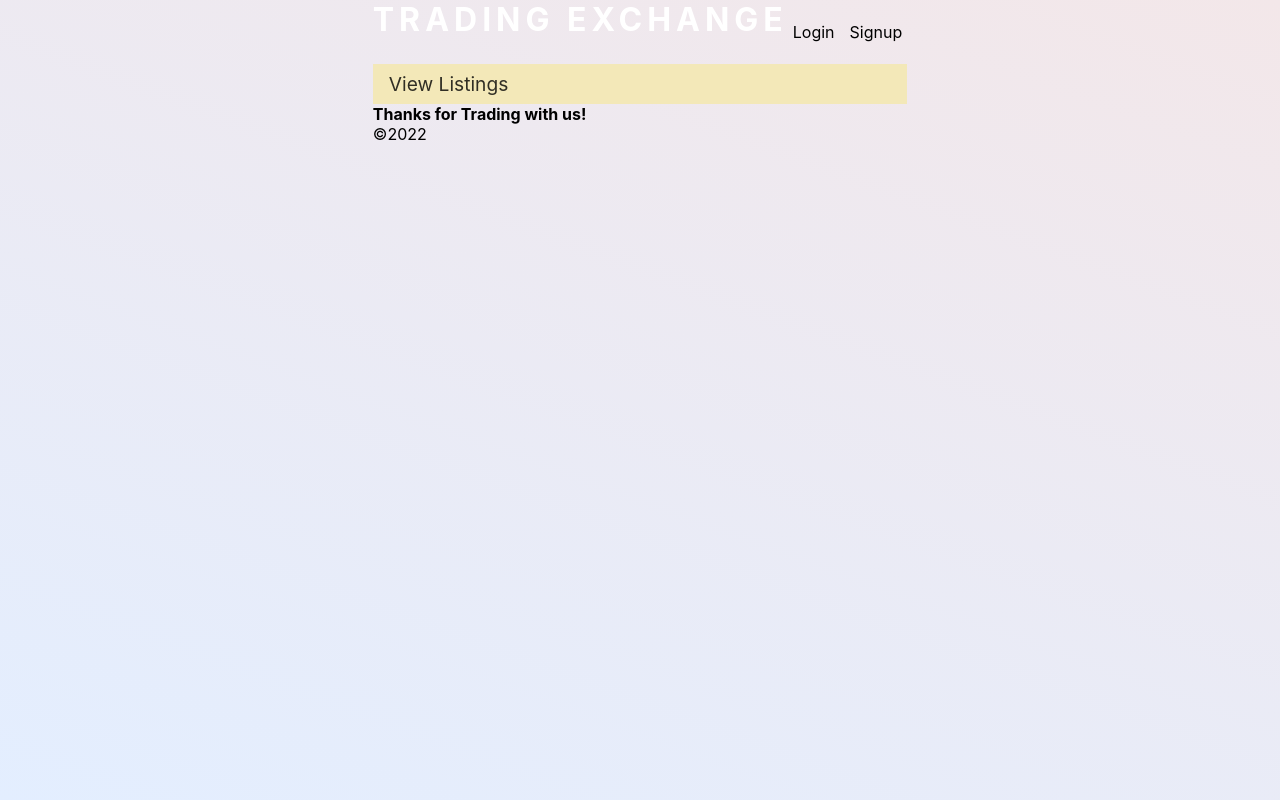
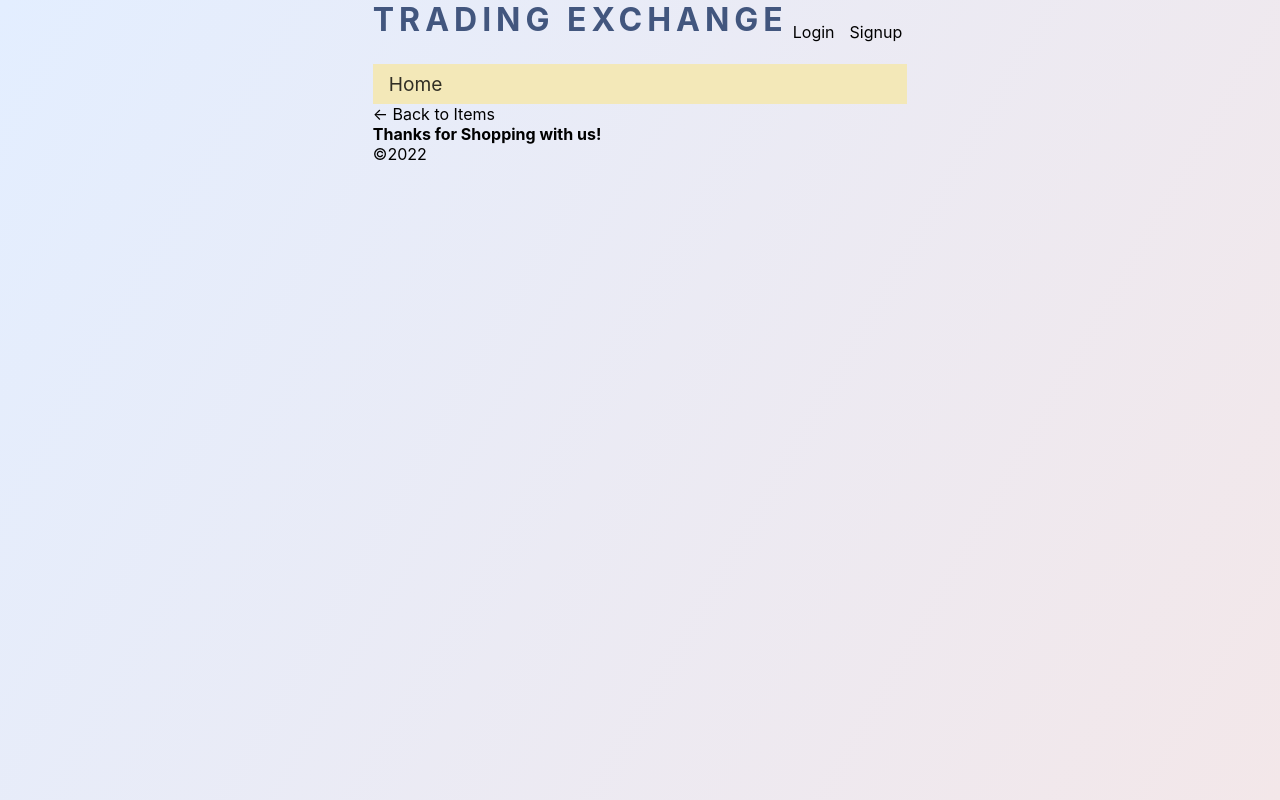
Before and after one commit to tienrdrz/MakeADeal, a React (Create React App) app in the folder client/: page /singleitem in a window 1280 px wide. Built offline with nearby package versions, Linux system fonts and the light colour scheme.

Commit message:
fixed error where items would not show up on the page

```diff
--- a/client/src/App.css
+++ b/client/src/App.css
@@ -11,7 +11,7 @@ body {
   justify-content: center;
   /* align-items: center; */
   /* 渐变背景 */
-  background: linear-gradient(200deg, #f3e7e9, #e3eeff);
+  background: linear-gradient(300deg, #f3e7e9, #e3eeff);
 }
 
 /****** Header ******/
@@ -20,6 +20,11 @@ body {
   justify-content: space-between;
   align-items: center;
   flex-wrap: wrap;
+}
+
+.header h1 {
+  color: #42567e;
+  text-align: center;
 }
 
 .login-signup-list {
--- a/client/src/App.js
+++ b/client/src/App.js
@@ -18,8 +18,9 @@ import Home from './pages/Home';
 import Login from './pages/Login';
 import Signup from './pages/Signup';
 import Dashboard from "./pages/Dashboard";
-import ItemList from "./components/ItemList";
+//import ItemList from "./components/ItemList";
 import ProductItem from "./components/ProductItem";
+import SingleItem from "./pages/SingleItem";
 //import Buy from './pages/Buy';
 
 const httpLink = createHttpLink({
@@ -54,8 +55,9 @@ function App() {
               <Route path="/signup" element={<Signup />} />
               <Route path="/login" element={<Login />} />
               <Route path="/dashboard" element={<Dashboard />} />
-              <Route path="/itemlist" element={<ItemList />} />
+              {/* <Route path="/itemlist" element={<ItemList />} /> */}
               <Route path="/products/:id" element={<ProductItem />} />
+              <Route path="/singleitem" element={<SingleItem />} />
             </Routes>
           </div>
 
--- a/client/src/components/Footer/index.js
+++ b/client/src/components/Footer/index.js
@@ -4,7 +4,7 @@ const Footer = () => {
   return (
     <footer className="">
       <div className="">
-        <h4>Thanks for Trading with us!</h4>
+        <h4>Thanks for Shopping with us!</h4>
         &copy;{new Date().getFullYear()}
       </div>
     </footer>
--- a/client/src/components/ItemList/index.js
+++ b/client/src/components/ItemList/index.js
@@ -18,6 +18,7 @@ function ItemList() {
             name={item.itemName}
             price={item.itemPrice}
             image={item.itemImage}
+            desc={item.itemDesc}
           />
         ))}
       </div>
--- a/client/src/components/Nav/index.js
+++ b/client/src/components/Nav/index.js
@@ -9,13 +9,12 @@ const Nav = () => {
     <nav class="navbar">
     {Auth.loggedIn()? (
         <>
-        <Link to="/itemlist">View Listings</Link>
+        <Link to="/">Home</Link>
         <Link to="/dashboard">My Listings</Link>
         </>
     ) : (
         <>
-        <Link to="/itemlist">View Listings</Link>
-
+        <Link to="/">Home</Link>
         </>
     )}
     </nav>
--- a/client/src/index.css
+++ b/client/src/index.css
@@ -61,6 +61,7 @@ a:hover {
 
 /* Nav */
 
+
 .navbar {
   font-size: 1.2rem;
 	background-color: var(--secondary);
--- a/client/src/pages/Dashboard.js
+++ b/client/src/pages/Dashboard.js
@@ -2,7 +2,7 @@ import React, { useState } from "react";
 import Auth from "../utils/auth";
 import { useMutation } from "@apollo/client";
 import { ADD_ITEM } from "../utils/mutations";
-import { Link } from "react-router-dom";
+//import { Link } from "react-router-dom";
 
 function Dashboard() {
   const [formState, setFormState] = useState({
@@ -84,7 +84,7 @@ function Dashboard() {
         </div>
       ) : (
         <div className="">
-          <p>Please login into your account dashboard</p>
+          <p>Please login into your account!</p>
         </div>
       )}
     </div>
--- a/client/src/pages/Home.js
+++ b/client/src/pages/Home.js
@@ -1,4 +1,4 @@
-import React, { useState } from "react";
+import React from "react";
 import ItemList from "../components/ItemList";
 //import Dashboard from "./Dashboard";
 //import Auth from "../utils/auth";
@@ -7,7 +7,6 @@ const Home = () => {
 
   return (
     <main className="">
-
       <ItemList />
     </main>
   );
--- /dev/null
+++ b/client/src/pages/SingleItem.js
@@ -0,0 +1,21 @@
+import React, { useState } from 'react';
+import { Link, useParams } from 'react-router-dom';
+// import { useMutation } from '@apollo/client';
+// import Auth from '../utils/auth';
+
+const SingleItem = () => {
+    // const [currentItem, setCurrentItem] = useState({});
+
+    // const { id } = useParams();
+
+
+
+    return (
+        <div>
+            <Link to="/">← Back to Items</Link>
+
+        </div>
+    )
+}
+
+export default SingleItem;
```
Also changed, not shown: client/src/pages/Buy.js (deleted, +0 -11 lines), 1 other file (tests, documents, lock files or other folders).
